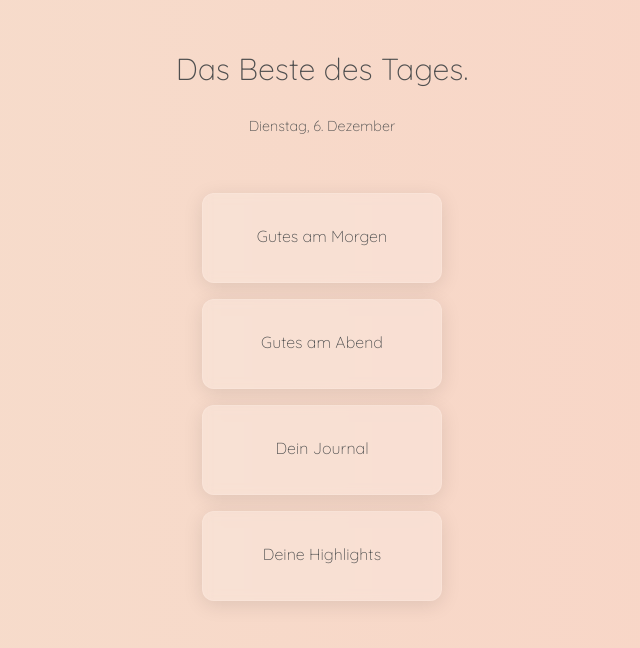
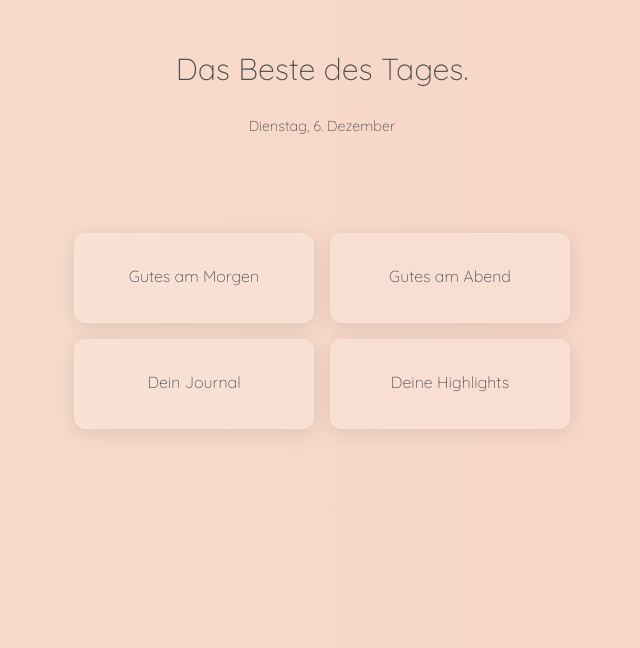
Before and after one commit to marialitwa/capstone-project, a Next.js app: page / in a window 1280 px wide. Shown: the top 648 px of the page, without its empty margins (318-958 px from the left). Built offline with nearby package versions, Linux system fonts and the light colour scheme.

Commit message:
Add media queries to homepage

```diff
--- a/pages/index.js
+++ b/pages/index.js
@@ -14,10 +14,12 @@ export default function Home() {
     <Main>
       <Heading>Das Beste des Tages.</Heading>
       <CurrentDate>{date}</CurrentDate>
-      <StyledLink href="/morning">Gutes am Morgen</StyledLink>
-      <StyledLink href="/evening">Gutes am Abend</StyledLink>
-      <StyledLink href={`/answers/${currentDate}`}>Dein Journal</StyledLink>
-      <StyledLink href="/favorites">Deine Highlights</StyledLink>
+      <LinkContainer>
+        <StyledLink href="/morning">Gutes am Morgen</StyledLink>
+        <StyledLink href="/evening">Gutes am Abend</StyledLink>
+        <StyledLink href={`/answers/${currentDate}`}>Dein Journal</StyledLink>
+        <StyledLink href="/favorites">Deine Highlights</StyledLink>
+      </LinkContainer>
     </Main>
   );
 }
@@ -45,6 +47,29 @@ const CurrentDate = styled.p`
   font-size: var(--date-fontsize);
   font-weight: var(--date-fontweight);
   color: var(--text-primary-color);
+`;
+
+
+
+const LinkContainer = styled.div`
+
+//  SMALL SCREEN
+
+  @media (min-width: 250px)   {
+    display: flex;
+    flex-direction: column;
+  }
+
+//  LARGE SCREEN
+
+    @media (min-width: 768px)  {
+      display: flex;
+      flex-direction: row;
+      flex-wrap: wrap;
+      width: 600px;
+      justify-content: center;
+      margin-top: 40px;
+    }
 `;
 
 const StyledLink = styled(Link)`
@@ -75,4 +100,18 @@ const StyledLink = styled(Link)`
     -webkit-backdrop-filter: blur(5px);
     border: 1px solid rgba(255, 255, 255, 0.1);
   }
+
+
+  //  LARGE SCREEN
+    @media (min-width: 768px) {
+
+      _width: 250px;
+      text-align: center;
+
+
+
+
+
+
+
 `;
```
